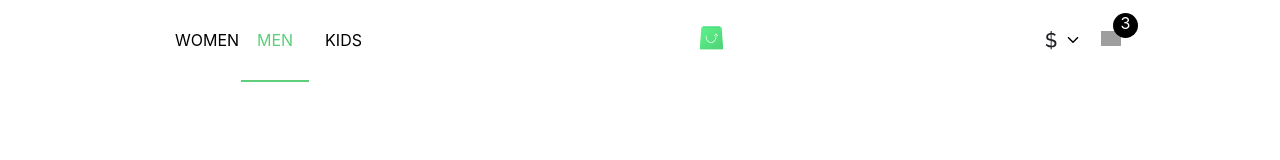
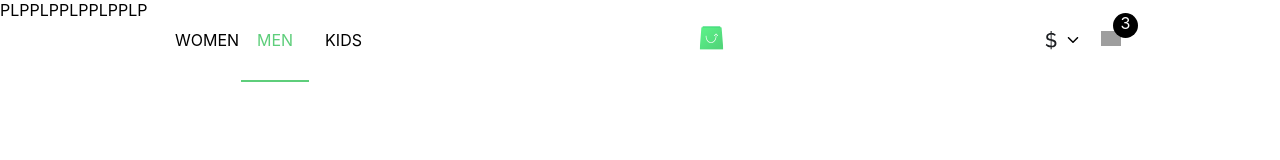
Before and after one commit to moalsaleh95/e-store, a React (Create React App) app: page / in a window 1280 px wide. Shown: the top 160 px of the page. Built offline with nearby package versions, Linux system fonts and the light colour scheme; grey boxes are pictures that could not be loaded.

Commit message:
start PLP

```diff
--- a/src/App.jsx
+++ b/src/App.jsx
@@ -1,10 +1,13 @@
-import logo from './logo.svg';
 import './App.css';
 import Header from '../src/components/Header';
+import PLP from '../src/components/PLP';
 
 function App() {
   return (
-    <Header />
+    <>
+      <Header />
+      <PLP />
+    </>
   );
 }
 
--- a/src/components/PLP.jsx
+++ b/src/components/PLP.jsx
@@ -1,8 +1,8 @@
-import React from 'react'
+import React from 'react';
 
 const PLP = () => {
   return (
-    <div>PLP</div>
+    <div className='container'>PLPPLPPLPPLPPLP</div>
   )
 }
 
```
